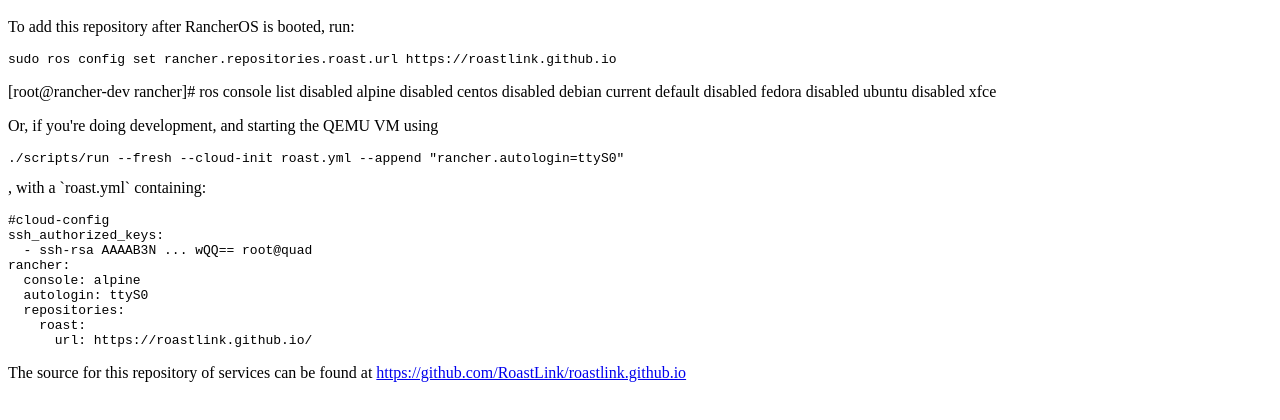
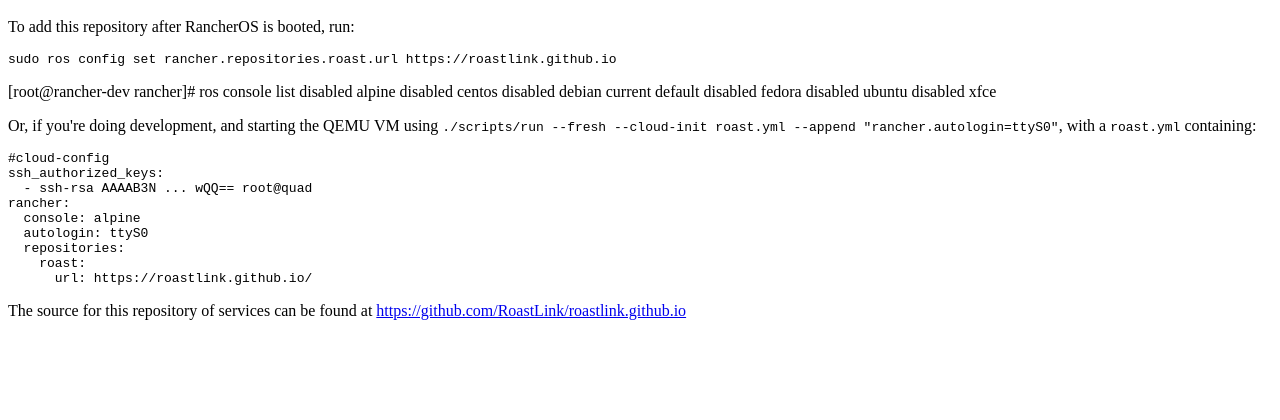
Before and after one commit to RoastLink/roastlink.github.io, a plain HTML site: page index.html in a window 1280 px wide. Shown: the part 48-468 px from the top of the page. Drawn offline with Linux system fonts and the light colour scheme.

Commit message:
small tweak
Signed-off-by: Sven Dowideit <SvenDowideit@home.org.au>

```diff
--- a/index.html
+++ b/index.html
@@ -21,7 +21,7 @@ disabled ubuntu
 disabled xfce
 </p>
 <p>
-Or, if you're doing development, and starting the QEMU VM using <pre>./scripts/run --fresh --cloud-init roast.yml --append "rancher.autologin=ttyS0"</pre>, with a `roast.yml` containing:
+Or, if you're doing development, and starting the QEMU VM using <code>./scripts/run --fresh --cloud-init roast.yml --append "rancher.autologin=ttyS0"</code>, with a <code>roast.yml</code> containing:
 </p>
 <p>
 <pre>
```
